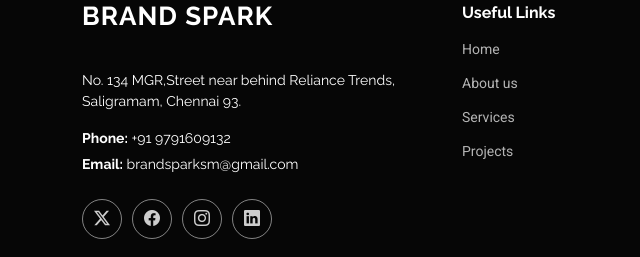
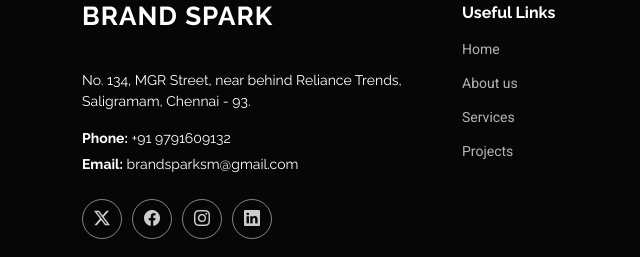
Before and after one commit to bharathkumar8056/BrandSpark, a plain HTML site: page index.html in a window 1280 px wide. Shown: the part 6589-6846 px from the top of the page, 0-640 px from the left. Drawn offline with Linux system fonts and the light colour scheme.

Commit message:
Update index.html

```diff
--- a/index.html
+++ b/index.html
@@ -1182,8 +1182,7 @@ Movie actors & Television artists. Generating Business leads through Social Medi
               <span class="sitename">BRAND SPARK</span>
             </a>
             <div class="footer-contact pt-3">
-              <p>No. 134 MGR,Street near behind Reliance
-                Trends, Saligramam, Chennai 93.</p>
+              <p>No. 134, MGR Street, near behind Reliance Trends, Saligramam, Chennai - 93.</p>
               <p class="mt-3">
                 <strong>Phone:</strong> <span>+91 9791609132</span>
               </p>
```
